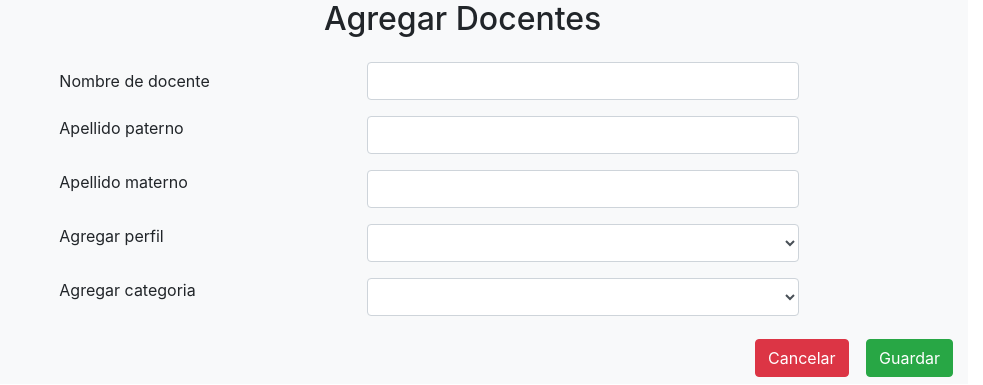
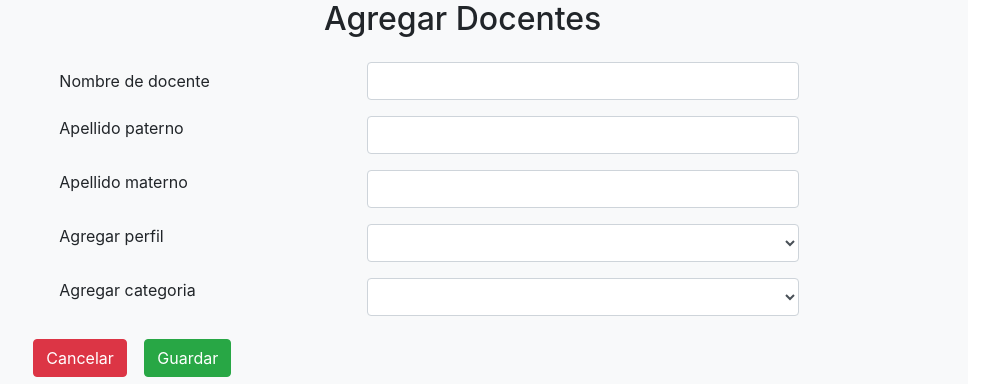
Before and after one commit to veltran/normal, a PHP site: page /view_agregarDocente.php in a window 1280 px wide. Shown: the part 366-751 px from the top of the page, without its empty margins (297-1280 px from the left). Run offline with PHP 8.4, Linux system fonts and the light colour scheme; a user stored in the database is signed in; data comes from the database, SQL or seed files in the repository.

Commit message:
modificar agregar docente

```diff
--- a/view_agregarDocente.php
+++ b/view_agregarDocente.php
@@ -95,7 +95,7 @@
 													</div>
 												</div>
 											</form>
-											<div class="text-right">
+											<div class="text-centerS">
 													<buttom class="btn"><a href="view_docentes.php" class="btn btn-danger">Cancelar</a></buttom>
 
 														<a type="button" class="btn btn-success" href="view_docentes.php" id="enviar">Guardar</a>
```
